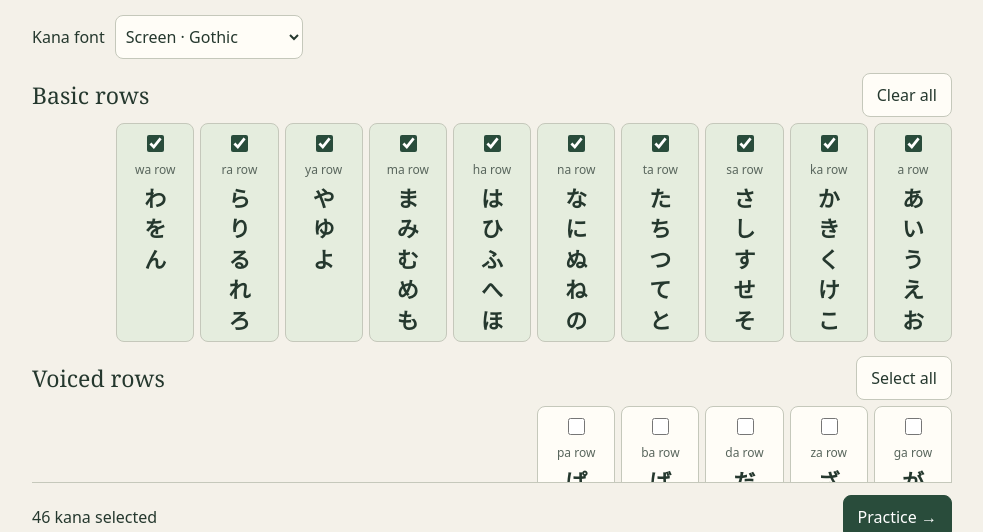
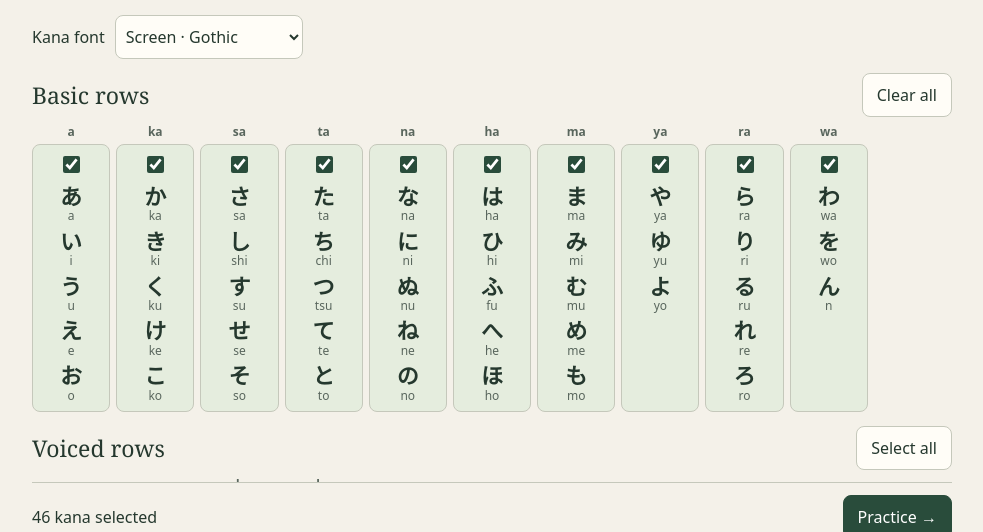
Before and after one commit to daskdas/kana, a plain HTML site: page index.html in a window 1280 px wide. Shown: the part 249-781 px from the top of the page, without its empty margins (148-1131 px from the left). Drawn offline with Linux system fonts and the light colour scheme; a web font is replaced by a local one.

Commit message:
Add files via upload

```diff
--- a/index.html
+++ b/index.html
@@ -48,9 +48,13 @@ summary{padding:10px 0}
 .font-picker select{min-height:44px;font:inherit;color:var(--ink);background:var(--panel);border:1px solid var(--line);border-radius:8px;padding:6px}
 .group-heading{display:flex;align-items:center;justify-content:space-between;gap:8px;margin:14px 0 6px}
 .group-heading h2{margin:0}
-.rows{grid-template-columns:repeat(auto-fill,minmax(58px,1fr));gap:6px;direction:rtl}
+.rows{grid-template-columns:repeat(auto-fill,minmax(58px,1fr));gap:6px;direction:ltr}
 .row{direction:ltr;flex-direction:column;justify-content:flex-start;gap:6px;padding:8px 2px;text-align:center}
-.row .row-name{color:var(--muted);font:12px system-ui}
+.row-name{display:block;text-align:center;color:var(--muted);font:600 12px system-ui;margin-bottom:4px}
+.row-column{display:flex;flex-direction:column}
+.row-column .row{flex:1}
+.row .kana-stack .romaji{font:12px/1.2 system-ui;color:var(--muted)}
+.kana-pair{display:grid;justify-items:center}
 .row .kana-stack{display:flex;flex-direction:column;gap:3px;font:600 22px/1.25 var(--kana-font);letter-spacing:0}
 .row .kana-stack span{font:inherit;letter-spacing:0;white-space:nowrap}
 .stage{font-family:var(--kana-font);font-weight:600}
@@ -104,7 +108,7 @@ function render(){
  groups.slice(start,end).forEach((group,j)=>{
  const i=start+j,label=document.createElement('label'),box=document.createElement('input'),sample=document.createElement('span'),name=document.createElement('small');
  box.type='checkbox';box.checked=selected[script].has(i);box.onchange=()=>{if(box.checked)selected[script].add(i);else selected[script].delete(i);updateCount();save()};
- name.textContent=group.cards[0][1]+' row';name.className='row-name';sample.className='kana-stack';sample.lang='ja';for(const [base] of group.cards){const character=document.createElement('span');character.textContent=glyph(base);sample.append(character)}label.className='row';label.append(box,name,sample);grid.append(label);
+ name.textContent=group.cards[0][1];name.className='row-name';sample.className='kana-stack';for(const [base,romaji] of group.cards){const pair=document.createElement('span'),character=document.createElement('span'),reading=document.createElement('span');pair.className='kana-pair';character.lang='ja';character.textContent=glyph(base);reading.className='romaji';reading.textContent=romaji;pair.append(character,reading);sample.append(pair)}label.className='row';label.append(box,sample);box.setAttribute('aria-label',name.textContent);const column=document.createElement('div');column.className='row-column';column.append(name,label);grid.append(column);
  });
  }updateCount();
 }
```
